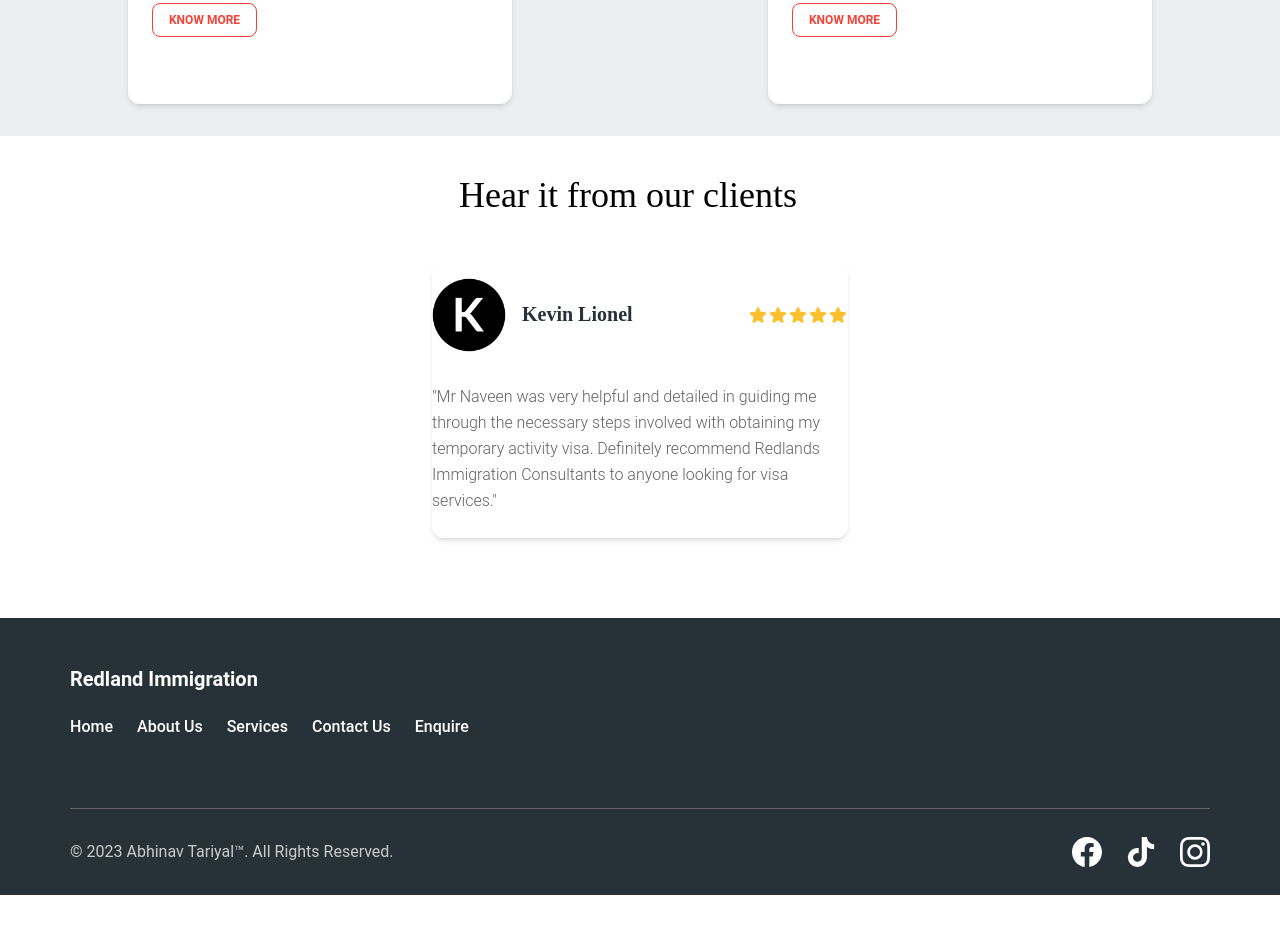
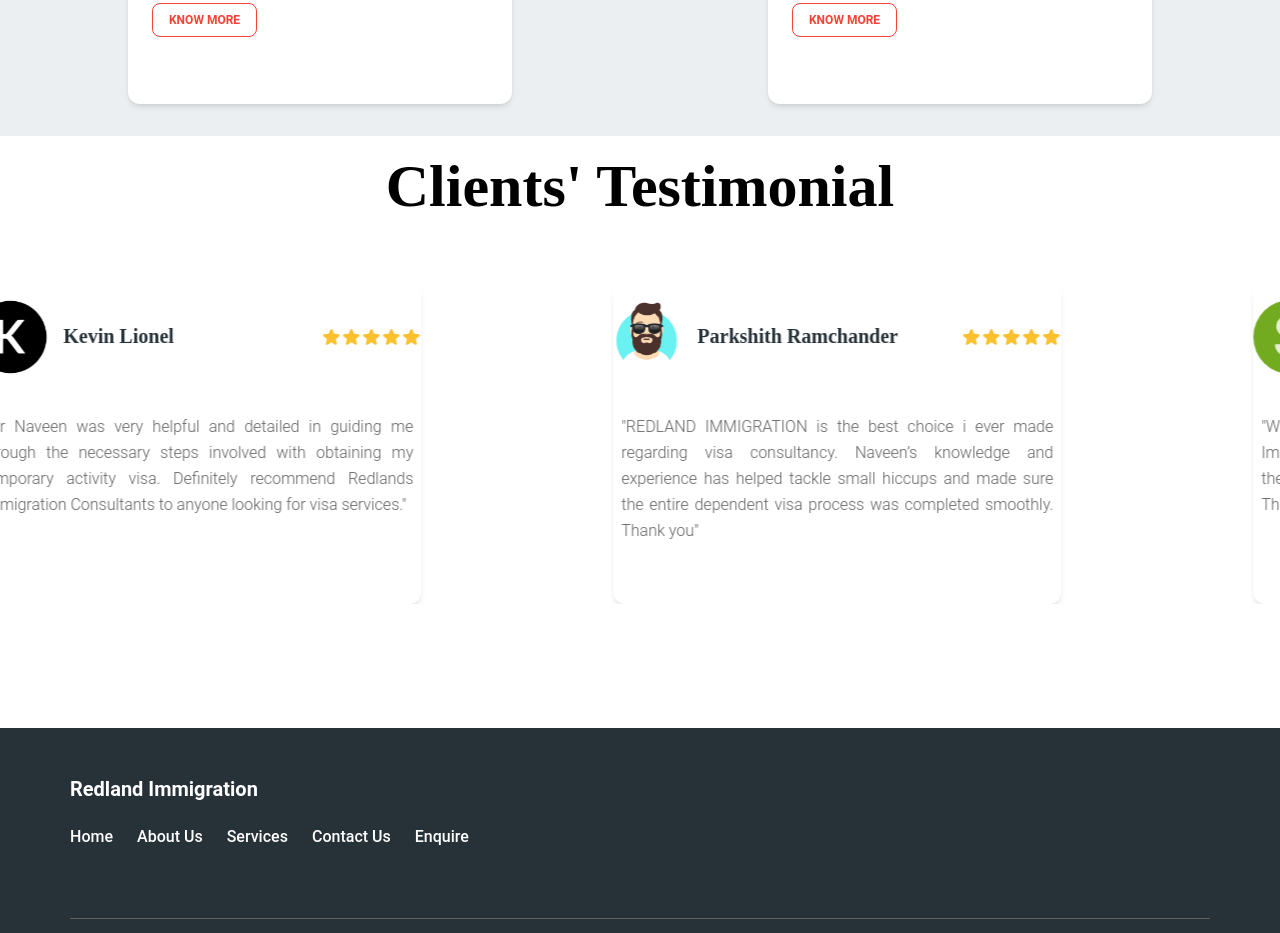
Before and after one commit to abhinavtariyal/Redland, a Next.js app: page /home in a window 1280 px wide. Shown: the part 2020-2953 px from the top of the page. Before the commit the page ends 2915 px from the top, so only its background shows below. Built offline with nearby package versions, Linux system fonts and the light colour scheme.

Commit message:
improved the testimonial section

```diff
--- a/components/CardSection.jsx
+++ b/components/CardSection.jsx
@@ -3,7 +3,7 @@ import CardTwo from "./UI/Card";
 import Carousel from "react-multi-carousel";
 import "react-multi-carousel/lib/styles.css";
 import { Typography } from "@material-tailwind/react";
-export const CardSection = () => {
+export const CardSection = ({CardArray}) => {
   const responsive = {
     superLargeDesktop: {
       breakpoint: { max: 4000, min: 3000 },
@@ -23,40 +23,6 @@ export const CardSection = () => {
     },
   };
 
-  const CardArray = [
-    {
-      title: "Student Visa",
-      content:
-        "Pursuing education overseas provides a distinct opportunity to encounter life in a novel manner, while also granting access to an exceptional educational landscape encompassing prestigious universities, hands-on vocational institutions, and exceptional English language schools dedicated to aiding international students.",
-      image:
-        "https://images.unsplash.com/photo-1454496406107-dc34337da8d6?ixlib=rb-4.0.3&ixid=M3wxMjA3fDB8MHxwaG90by1wYWdlfHx8fGVufDB8fHx8fA%3D%3D&auto=format&fit=crop&w=2800&q=80",
-      link: "https://immi.homeaffairs.gov.au/visas/getting-a-visa/visa-listing/student-500",
-    },
-    {
-      title: "Overseas Student Health Cover",
-      content:
-        "Interested in applying for an Australian Student Visa? Secure your compliance with visa condition 8501 by obtaining health insurance today. Safeguard yourself against unforeseen medical expenses during your time in Australia.  We Assist In Providing Best Health Covers For 500, 457, 482, 485, 489, And Other Visas.",
-      image:
-        "https://images.unsplash.com/photo-1505751172876-fa1923c5c528?ixlib=rb-4.0.3&ixid=M3wxMjA3fDB8MHxwaG90by1wYWdlfHx8fGVufDB8fHx8fA%3D%3D&auto=format&fit=crop&w=2370&q=80",
-      link: "https://getmypolicy.online/au/",
-    },
-    {
-      title: "IELTS,TOEFEL,PTE Coaching",
-      content:
-        "We offer top-quality IELTS coaching designed to help individuals achieve a favorable band score on their IELTS test. Our extensive experience equips us to assist students in successfully meeting the requirements of the IELTS exam. Partner with us to realize your desired score and fulfill your aspirations of pursuing a study visa in USA, Canada, Australia, New Zealand, or the UK.",
-      image:
-        "https://images.unsplash.com/photo-1481627834876-b7833e8f5570?ixlib=rb-4.0.3&ixid=M3wxMjA3fDB8MHxwaG90by1wYWdlfHx8fGVufDB8fHx8fA%3D%3D&auto=format&fit=crop&w=1828&q=80",
-      link: "https://medium.com/@abhinavtariyal/benefits-of-ielts-pte-coaching-10657d2906a",
-    },
-    {
-      title: "Professional Year",
-      content:
-        "Are you an overseas graduate who has studied Accounting, IT, or Engineering in Australia? Acquiring a Professional Year certificate can greatly enhance your Permanent Residency (PR) application!. Successfully finishing a Professional Year Program provides Engineering, IT, and Accounting Graduates with a competitive advantage, along with an additional five points for their application for Australian Permanent Residency.",
-      image:
-        "https://images.unsplash.com/photo-1513530534585-c7b1394c6d51?ixlib=rb-4.0.3&ixid=M3wxMjA3fDB8MHxwaG90by1wYWdlfHx8fGVufDB8fHx8fA%3D%3D&auto=format&fit=crop&w=2371&q=80",
-      link: "https://www.acs.org.au/cpd-education/professional-year-program.html",
-    },
-  ];
 
   return (
     <div className="bg-blue-gray-50 relative">
--- a/components/Carousel.jsx
+++ b/components/Carousel.jsx
@@ -1,20 +1,66 @@
-import { Carousel} from "@material-tailwind/react";
+// import { Carousel} from "@material-tailwind/react";
+import Carousel from "react-multi-carousel";
 import { TestimonialCard } from "./TestimonialCard";
-import { v4 as uuidv4 } from 'uuid';
+import { v4 as uuidv4 } from "uuid";
+import "react-multi-carousel/lib/styles.css";
 import { useSelector } from "react-redux";
-export function CarouselDefault() {
+import { Typography } from "@material-tailwind/react";
+const responsive = {
+  superLargeDesktop: {
+    breakpoint: { max: 4000, min: 3000 },
+    items: 5,
+  },
+  desktop: {
+    breakpoint: { max: 3000, min: 1024 },
+    items: 3,
+  },
+  tablet: {
+    breakpoint: { max: 1024, min: 464 },
+    items: 2,
+  },
+  mobile: {
+    breakpoint: { max: 464, min: 0 },
+    items: 1,
+  },
+};
 
-  const data1 = useSelector(state => state.data)
+function CarouselDefault() {
+  const data1 = useSelector((state) => state.data);
   return (
-    <div className="w-[80%] flex mx-auto my-8 justify-center items-center flex-col">
-      <h1 className="text-[36px] -ml-6">Hear it from our clients</h1>
-      <Carousel autoplay={true} delay= {3000} loop={true} transition={{duration:1}}>
+    // <div className="w-[80%] flex mx-auto my-8 justify-center items-center flex-col">
+    <div className="mb-20 flex-1 flex-col items-center justify-center h-[32rem] my-auto">
+      <Typography
+        className="text-center font-my-font text-6xl mb-12 p-5"
+        variant="h3"
+      >
+        Clients' Testimonial
+      </Typography>
+      {/* <Carousel autoplay={true} delay= {3000} loop={true} transition={{duration:1}}>
         {data1.map((person) => (
           <div key={uuidv4()} className="flex items-center justify-center m-10">
             <TestimonialCard personData={person}/>
           </div>
         ))}
-      </Carousel>
+      </Carousel> */}
+      <div className="mx-auto flex-1 justify-between items-center h-full mb-10">
+        <Carousel
+          responsive={responsive}
+          ssr={true}
+          autoPlay={true}
+          infinite={true}
+          arrows={false}
+        >
+          {data1.map((person, i) => {
+            return (
+              <div key={i} className="mx-auto ml-14">
+                <TestimonialCard personData={person} />
+              </div>
+            );
+          })}
+        </Carousel>
+      </div>
     </div>
   );
 }
+
+export default CarouselDefault;
--- a/components/Footer1.jsx
+++ b/components/Footer1.jsx
@@ -3,7 +3,7 @@ import FooterButton from "./FooterButton";
 import { BsFacebook } from "react-icons/bs";
 import { BsInstagram } from "react-icons/bs";
 import { FaTiktok } from "react-icons/fa";
-const footerTab = ["Home", "About Us", "Services", "Contact Us", "Enquire"];
+// const footerTab = ["Home", "About Us", "Services", "Contact Us", "Enquire"];
 
 const footerData = [
   { name: "Home", link: "/home" },
--- a/components/TestimonialCard.jsx
+++ b/components/TestimonialCard.jsx
@@ -25,7 +25,7 @@ function StarIcon() {
 
 export function TestimonialCard(props) {
   return (
-    <Card color="transparent" shadow={true} className="w-full max-w-[26rem]">
+    <Card color="transparent" shadow={true} className="w-full max-w-[28rem] h-[20rem]">
       <CardHeader
         color="transparent"
         floated={false}
@@ -53,7 +53,7 @@ export function TestimonialCard(props) {
           </div>
         </div>
       </CardHeader>
-      <CardBody className="mb-6 p-0">
+      <CardBody className="mb-6 p-2 text-justify">
         <Typography>
           &quot;{props.personData.review}&quot;
         </Typography>
--- a/components/UI/Card.jsx
+++ b/components/UI/Card.jsx
@@ -7,7 +7,6 @@ import {
 } from "@material-tailwind/react";
 import Link from "next/link";
 import { useRouter } from "next/router";
-import { useDispatch } from "react-redux";
 
 export function CardTwo({ title, content, image, link }) {
   const router = useRouter();
--- a/pages/home/index.js
+++ b/pages/home/index.js
@@ -1,7 +1,42 @@
 import { CardSection } from "@/components/CardSection";
-import { CarouselDefault } from "@/components/Carousel";
+import CarouselDefault from "@/components/Carousel";
 import LogoSectionTwo from "@/components/LogoSection";
 import HeroSec from "@/components/UI/HeroSec";
+
+const CardArray = [
+  {
+    title: "Student Visa",
+    content:
+      "Pursuing education overseas provides a distinct opportunity to encounter life in a novel manner, while also granting access to an exceptional educational landscape encompassing prestigious universities, hands-on vocational institutions, and exceptional English language schools dedicated to aiding international students.",
+    image:
+      "https://images.unsplash.com/photo-1454496406107-dc34337da8d6?ixlib=rb-4.0.3&ixid=M3wxMjA3fDB8MHxwaG90by1wYWdlfHx8fGVufDB8fHx8fA%3D%3D&auto=format&fit=crop&w=2800&q=80",
+    link: "https://immi.homeaffairs.gov.au/visas/getting-a-visa/visa-listing/student-500",
+  },
+  {
+    title: "Overseas Student Health Cover",
+    content:
+      "Interested in applying for an Australian Student Visa? Secure your compliance with visa condition 8501 by obtaining health insurance today. Safeguard yourself against unforeseen medical expenses during your time in Australia.  We Assist In Providing Best Health Covers For 500, 457, 482, 485, 489, And Other Visas.",
+    image:
+      "https://images.unsplash.com/photo-1505751172876-fa1923c5c528?ixlib=rb-4.0.3&ixid=M3wxMjA3fDB8MHxwaG90by1wYWdlfHx8fGVufDB8fHx8fA%3D%3D&auto=format&fit=crop&w=2370&q=80",
+    link: "https://getmypolicy.online/au/",
+  },
+  {
+    title: "IELTS,TOEFEL,PTE Coaching",
+    content:
+      "We offer top-quality IELTS coaching designed to help individuals achieve a favorable band score on their IELTS test. Our extensive experience equips us to assist students in successfully meeting the requirements of the IELTS exam. Partner with us to realize your desired score and fulfill your aspirations of pursuing a study visa in USA, Canada, Australia, New Zealand, or the UK.",
+    image:
+      "https://images.unsplash.com/photo-1481627834876-b7833e8f5570?ixlib=rb-4.0.3&ixid=M3wxMjA3fDB8MHxwaG90by1wYWdlfHx8fGVufDB8fHx8fA%3D%3D&auto=format&fit=crop&w=1828&q=80",
+    link: "https://medium.com/@abhinavtariyal/benefits-of-ielts-pte-coaching-10657d2906a",
+  },
+  {
+    title: "Professional Year",
+    content:
+      "Are you an overseas graduate who has studied Accounting, IT, or Engineering in Australia? Acquiring a Professional Year certificate can greatly enhance your Permanent Residency (PR) application!. Successfully finishing a Professional Year Program provides Engineering, IT, and Accounting Graduates with a competitive advantage, along with an additional five points for their application for Australian Permanent Residency.",
+    image:
+      "https://images.unsplash.com/photo-1513530534585-c7b1394c6d51?ixlib=rb-4.0.3&ixid=M3wxMjA3fDB8MHxwaG90by1wYWdlfHx8fGVufDB8fHx8fA%3D%3D&auto=format&fit=crop&w=2371&q=80",
+    link: "https://www.acs.org.au/cpd-education/professional-year-program.html",
+  },
+];
 
 const HomePage = () => {
   return (
@@ -9,7 +44,7 @@ const HomePage = () => {
       <HeroSec />
       {/* <StatsSectionThree /> */}
       <LogoSectionTwo />
-      <CardSection />
+      <CardSection CardArray = {CardArray}/>
       <CarouselDefault />
     </>
   );
```
